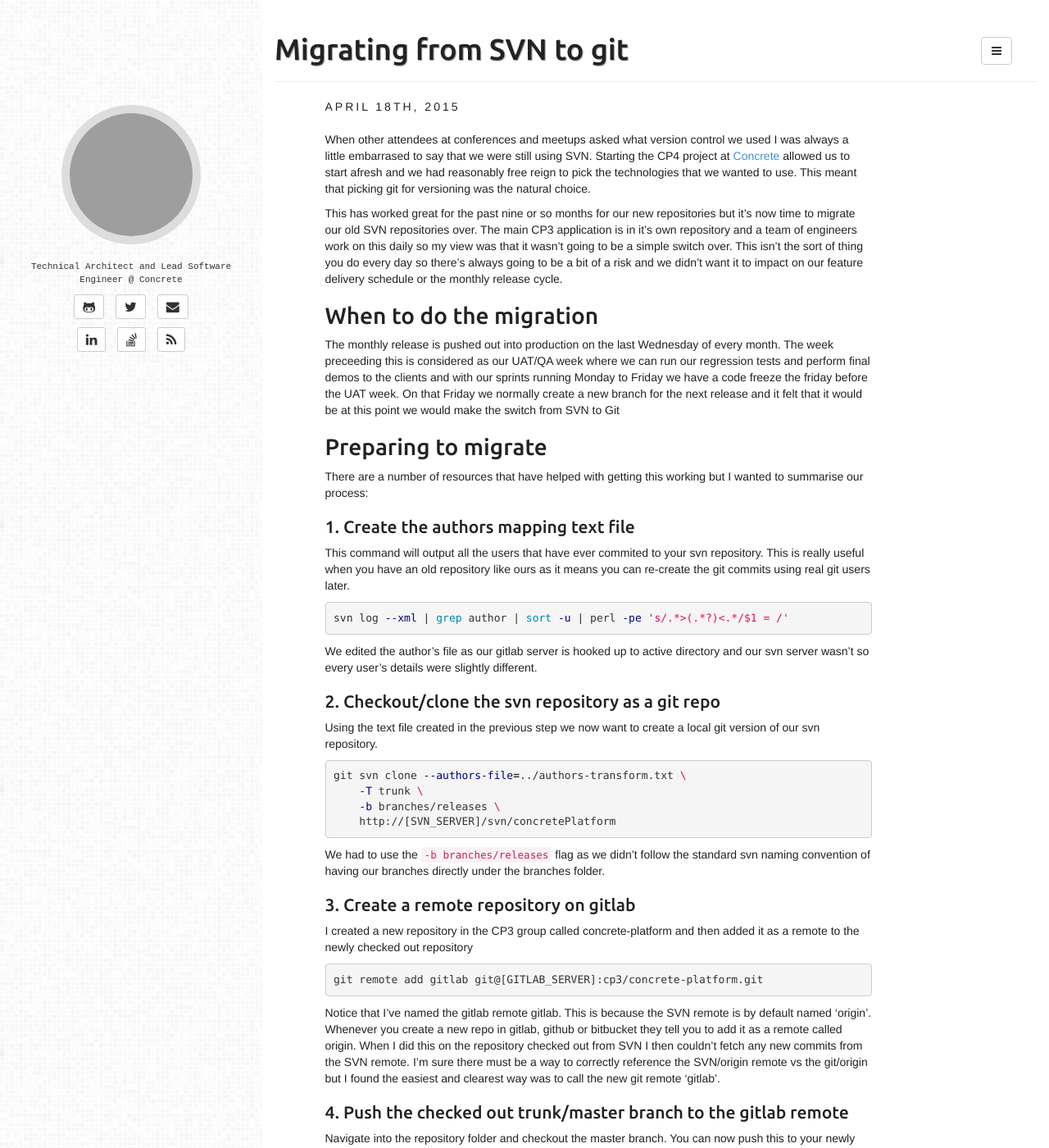
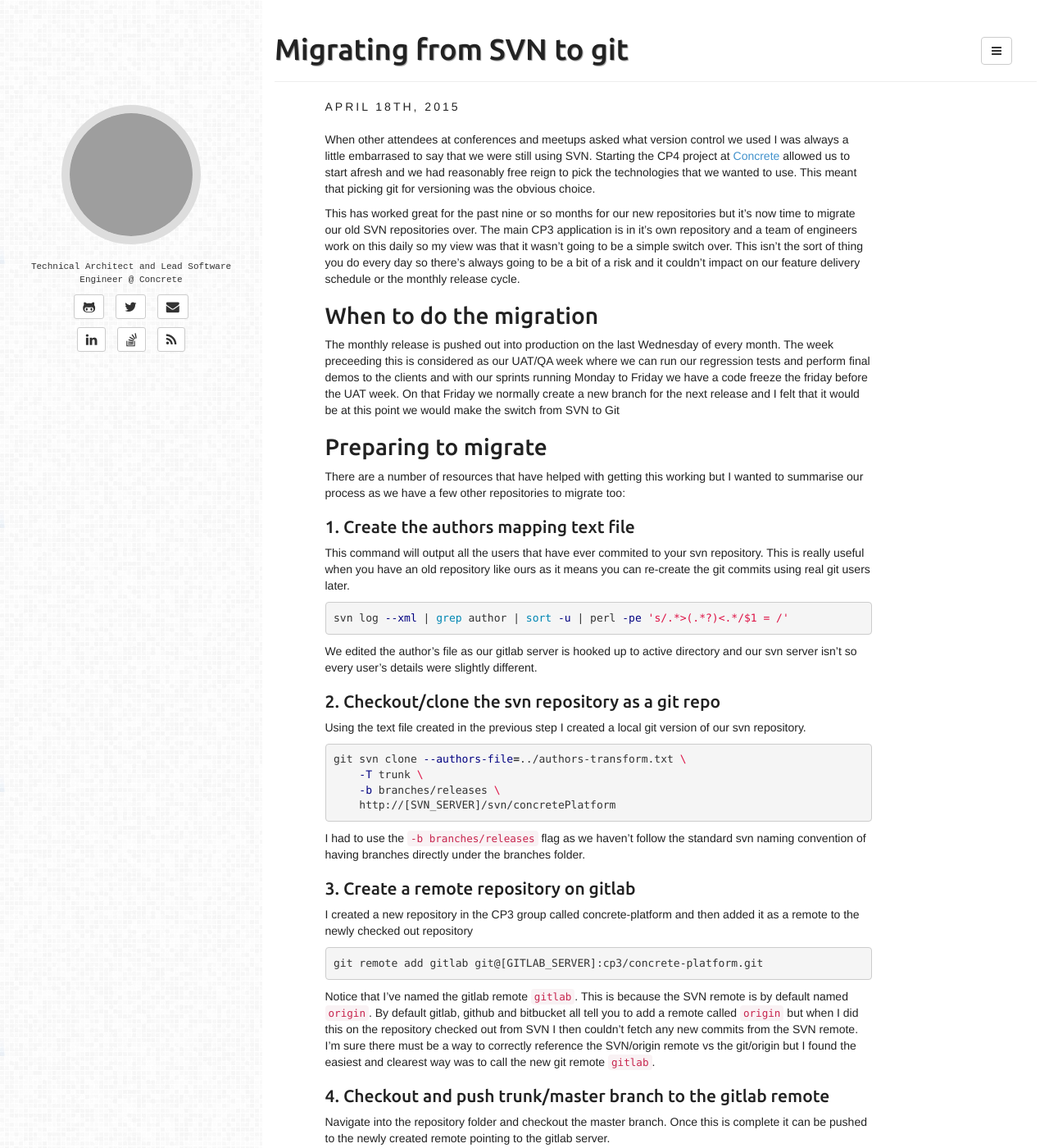
Before and after one commit to clarkie/clarkie.github.io, a Jekyll site: the page built from _posts/2015-04-18-migrating-from-svn-to-git.md, in a window 1280 px wide and 1400 px high. Shown: the whole window at 82% size. Built offline with Jekyll 4.4.1, drawn with Linux system fonts in a browser that asks for light colours; some of the changed text lies outside the part shown; grey boxes are pictures that could not be loaded.

Commit message:
update some We to I, etc

```diff
--- a/_posts/2015-04-18-migrating-from-svn-to-git.md
+++ b/_posts/2015-04-18-migrating-from-svn-to-git.md
@@ -5,17 +5,17 @@ categories: [dev]
 tags: [git, svn]
 fullview: true
 ---
-When other attendees at conferences and meetups asked what version control we used I was always a little embarrased to say that we were still using SVN. Starting the CP4 project at [Concrete](www.concrete.cc) allowed us to start afresh and we had reasonably free reign to pick the technologies that we wanted to use. This meant that picking git for versioning was the natural choice.
+When other attendees at conferences and meetups asked what version control we used I was always a little embarrased to say that we were still using SVN. Starting the CP4 project at [Concrete](www.concrete.cc) allowed us to start afresh and we had reasonably free reign to pick the technologies that we wanted to use. This meant that picking git for versioning was the obvious choice.
 
-This has worked great for the past nine or so months for our new repositories but it's now time to migrate our old SVN repositories over. The main CP3 application is in it's own repository and a team of engineers work on this daily so my view was that it wasn't going to be a simple switch over. This isn't the sort of thing you do every day so there's always going to be a bit of a risk and we didn't want it to impact on our feature delivery schedule or the monthly release cycle.
+This has worked great for the past nine or so months for our new repositories but it's now time to migrate our old SVN repositories over. The main CP3 application is in it's own repository and a team of engineers work on this daily so my view was that it wasn't going to be a simple switch over. This isn't the sort of thing you do every day so there's always going to be a bit of a risk and it couldn't impact on our feature delivery schedule or the monthly release cycle.
 
 ## When to do the migration
 
-The monthly release is pushed out into production on the last Wednesday of every month. The week preceeding this is considered as our UAT/QA week where we can run our regression tests and perform final demos to the clients and with our sprints running Monday to Friday we have a code freeze the friday before the UAT week. On that Friday we normally create a new branch for the next release and it felt that it would be at this point we would make the switch from SVN to Git
+The monthly release is pushed out into production on the last Wednesday of every month. The week preceeding this is considered as our UAT/QA week where we can run our regression tests and perform final demos to the clients and with our sprints running Monday to Friday we have a code freeze the friday before the UAT week. On that Friday we normally create a new branch for the next release and I felt that it would be at this point we would make the switch from SVN to Git
 
 ## Preparing to migrate
 
-There are a number of resources that have helped with getting this working but I wanted to summarise our process:
+There are a number of resources that have helped with getting this working but I wanted to summarise our process as we have a few other repositories to migrate too:
 
 ### 1. Create the authors mapping text file
 This command will output all the users that have ever commited to your svn repository. This is really useful when you have an old repository like ours as it means you can re-create the git commits using real git users later.
@@ -23,27 +23,27 @@ This command will output all the users that have ever commited to your svn repos
 svn log --xml | grep author | sort -u | perl -pe 's/.*>(.*?)<.*/$1 = /'
 {% endhighlight %}
 
-We edited the author's file as our gitlab server is hooked up to active directory and our svn server wasn't so every user's details were slightly different.
+We edited the author's file as our gitlab server is hooked up to active directory and our svn server isn't so every user's details were slightly different.
 
 ### 2. Checkout/clone the svn repository as a git repo
-Using the text file created in the previous step we now want to create a local git version of our svn repository.
+Using the text file created in the previous step I created a local git version of our svn repository.
 {% highlight bash %}
 git svn clone --authors-file=../authors-transform.txt \
     -T trunk \
     -b branches/releases \
     http://[SVN_SERVER]/svn/concretePlatform
 {% endhighlight %}
-We had to use the `-b branches/releases` flag as we didn't follow the standard svn naming convention of having our branches directly under the branches folder.
+I had to use the `-b branches/releases` flag as we haven't follow the standard svn naming convention of having branches directly under the branches folder.
 
 ### 3. Create a remote repository on gitlab
 I created a new repository in the CP3 group called concrete-platform and then added it as a remote to the newly checked out repository
 {% highlight bash %}
 git remote add gitlab git@[GITLAB_SERVER]:cp3/concrete-platform.git
 {% endhighlight %}
-Notice that I've named the gitlab remote gitlab. This is because the SVN remote is by default named 'origin'. Whenever you create a new repo in gitlab, github or bitbucket they tell you to add it as a remote called origin. When I did this on the repository checked out from SVN I then couldn't fetch any new commits from the SVN remote. I'm sure there must be a way to correctly reference the SVN/origin remote vs the git/origin but I found the easiest and clearest way was to call the new git remote 'gitlab'.
+Notice that I've named the gitlab remote `gitlab`. This is because the SVN remote is by default named `origin`. By default gitlab, github and bitbucket all tell you to add a remote called `origin` but when I did this on the repository checked out from SVN I then couldn't fetch any new commits from the SVN remote. I'm sure there must be a way to correctly reference the SVN/origin remote vs the git/origin but I found the easiest and clearest way was to call the new git remote `gitlab`.
 
-### 4. Push the checked out trunk/master branch to the gitlab remote
-Navigate into the repository folder and checkout the master branch. You can now push this to your newly created gitlab remote.
+### 4. Checkout and push trunk/master branch to the gitlab remote
+Navigate into the repository folder and checkout the master branch. Once this is complete it can be pushed to the newly created remote pointing to the gitlab server.
 {% highlight bash %}
 cd concretePlatform/
 git checkout master
@@ -57,7 +57,7 @@ git checkout 2015-apr
 git push gitlab 2015-apr
 {% endhighlight %}
 
-We now have a copy of our SVN repository on our gitlab server. During the time between the initial clone and code freeze a number of new commits have come in. It's just a matter of running the following to fetch the commits from SVN and push them up to gitlab:
+We now have a copy of our SVN repository on our gitlab server. During the time between the initial clone and code freeze a number of new commits have come in but it's just a matter of running the following to fetch the commits from SVN and push them up to gitlab:
 
 {% highlight bash %}
 git svn fetch
@@ -65,6 +65,6 @@ git checkout 2015-apr
 git push gitlab 2015-apr
 {% endhighlight %}
 
-It's now just a matter of duplicating our Jenkins jobs and updating the SCM details. We're going to run a number of dev site builds from git and then run the April release to production on 29th April.
+The final step is to duplicate our Jenkins jobs and updating the SCM details. We're going to run a number of dev site builds from git and then run the April release to production on 29th April.
 
 Both the [git tutorial](http://git-scm.com/book/en/v2/Git-and-Other-Systems-Migrating-to-Git) and [Atlassian's tutorial](https://www.atlassian.com/git/tutorials/migrating-overview) were very useful with helping with this process.
```
